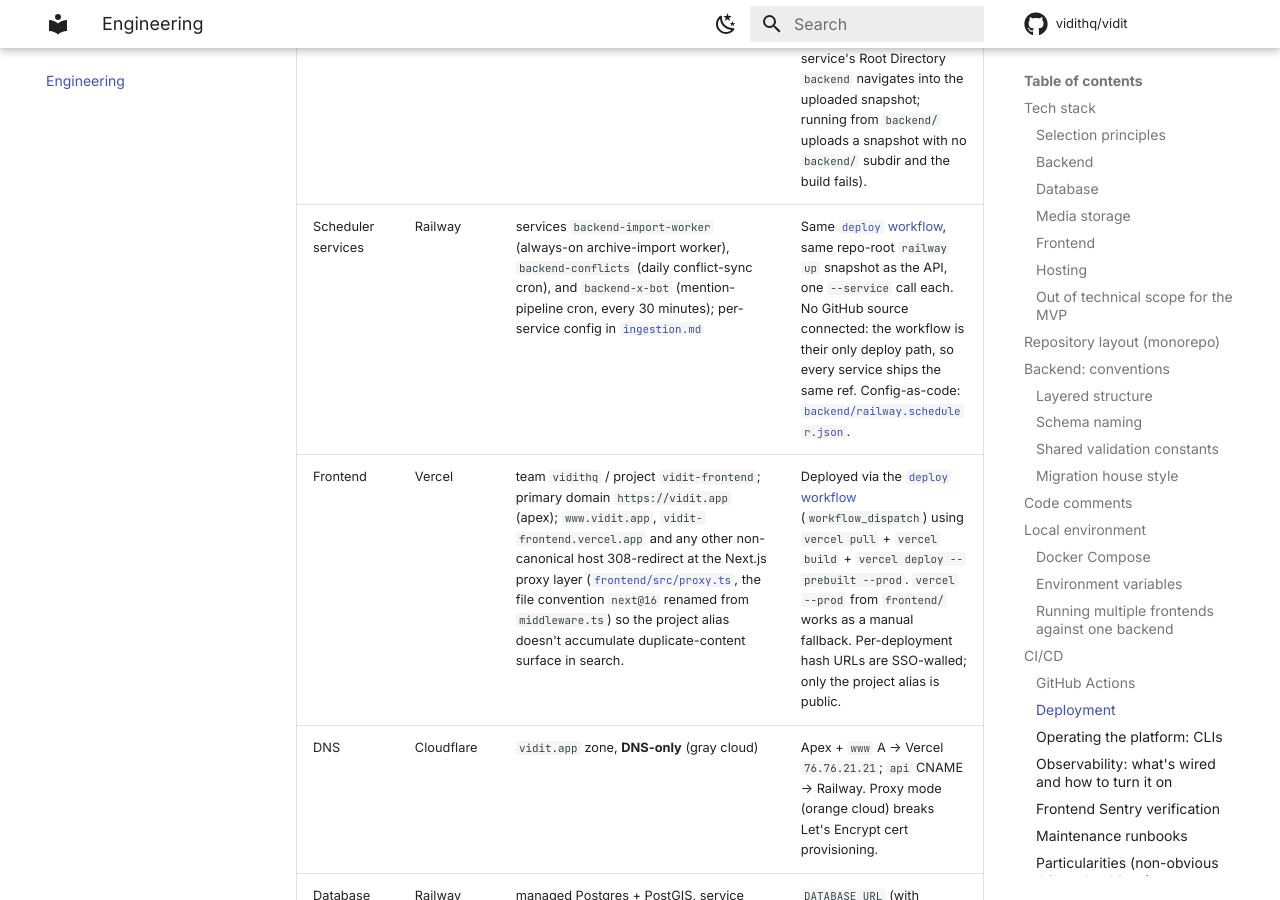
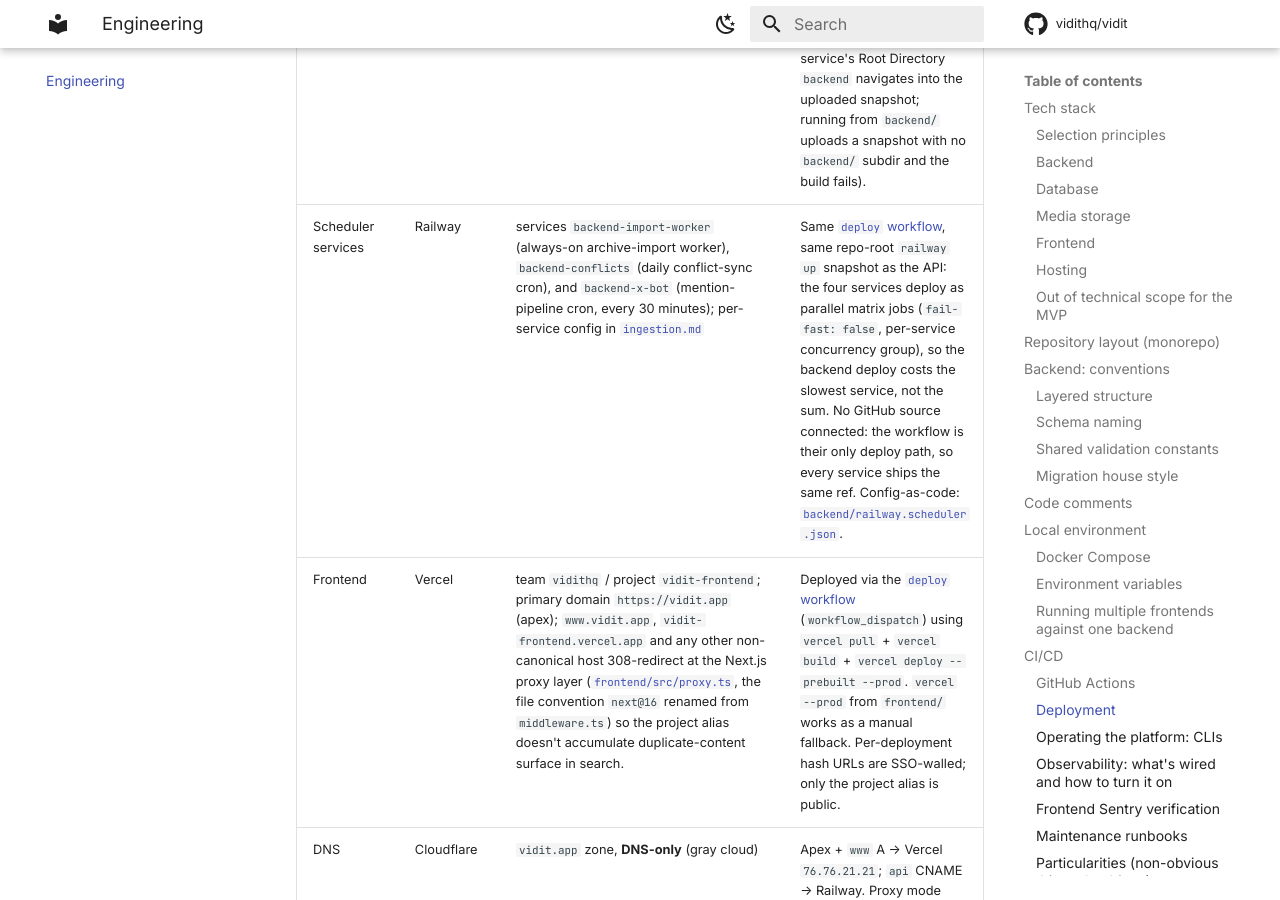
Before and after one commit to vidithq/vidit, an MkDocs documentation site: the page built from docs/engineering.md, in a window 1280 px wide and 900 px high, scrolled down 11881 px. Built offline with MkDocs 1.6.1 and Material for MkDocs 9.7.7, drawn with Linux system fonts in a browser that asks for light colours; comment, search, counter and statistics services are not loaded.

Commit message:
ci(deploy): the four railway up calls run as a parallel matrix (#185)
fail-fast: false with a per-service concurrency group: the backend
deploy costs the slowest service instead of the sum (the sequential
chain hit ~17 min on a cold rebuild).

Signed-off-by: vidit-admin <admin@vidit.app>
Co-authored-by: Claude Fable 5 <noreply@anthropic.com>

```diff
--- a/docs/engineering.md
+++ b/docs/engineering.md
@@ -349,7 +349,7 @@ Hardening (forks make every workflow run attacker-reachable):
 |---------|----------|------------|--------|
 | Source | GitHub | [`github.com/vidithq/vidit`](https://github.com/vidithq/vidit): public, AGPL-3.0. Cross-linked from the landing roadmap card, the `/about` AGPL paragraph, and the sidebar header (next to the X + Discord shortcuts). | Direct push to feature branches; `main` is branch-protected, every change lands via PR. |
 | Backend | Railway | project `vidit` / service `backend`; public host `https://api.vidit.app` (Railway-internal `backend.railway.internal`) | Dockerfile build, deployed via the [`deploy` workflow](../.github/workflows/deploy.yml) (`workflow_dispatch`). Auto-deploy on push to `main` is **off**. `railway up --service backend` from the **repo root** works as a manual fallback (the service's Root Directory `backend` navigates into the uploaded snapshot; running from `backend/` uploads a snapshot with no `backend/` subdir and the build fails). |
-| Scheduler services | Railway | services `backend-import-worker` (always-on archive-import worker), `backend-conflicts` (daily conflict-sync cron), and `backend-x-bot` (mention-pipeline cron, every 30 minutes); per-service config in [`ingestion.md`](ingestion.md) | Same [`deploy` workflow](../.github/workflows/deploy.yml), same repo-root `railway up` snapshot as the API, one `--service` call each. No GitHub source connected: the workflow is their only deploy path, so every service ships the same ref. Config-as-code: [`backend/railway.scheduler.json`](../backend/railway.scheduler.json). |
+| Scheduler services | Railway | services `backend-import-worker` (always-on archive-import worker), `backend-conflicts` (daily conflict-sync cron), and `backend-x-bot` (mention-pipeline cron, every 30 minutes); per-service config in [`ingestion.md`](ingestion.md) | Same [`deploy` workflow](../.github/workflows/deploy.yml), same repo-root `railway up` snapshot as the API: the four services deploy as parallel matrix jobs (`fail-fast: false`, per-service concurrency group), so the backend deploy costs the slowest service, not the sum. No GitHub source connected: the workflow is their only deploy path, so every service ships the same ref. Config-as-code: [`backend/railway.scheduler.json`](../backend/railway.scheduler.json). |
 | Frontend | Vercel | team `vidithq` / project `vidit-frontend`; primary domain `https://vidit.app` (apex); `www.vidit.app`, `vidit-frontend.vercel.app` and any other non-canonical host 308-redirect at the Next.js proxy layer ([`frontend/src/proxy.ts`](../frontend/src/proxy.ts), the file convention `next@16` renamed from `middleware.ts`) so the project alias doesn't accumulate duplicate-content surface in search. | Deployed via the [`deploy` workflow](../.github/workflows/deploy.yml) (`workflow_dispatch`) using `vercel pull` + `vercel build` + `vercel deploy --prebuilt --prod`. `vercel --prod` from `frontend/` works as a manual fallback. Per-deployment hash URLs are SSO-walled; only the project alias is public. |
 | DNS | Cloudflare | `vidit.app` zone, **DNS-only** (gray cloud) | Apex + `www` A → Vercel `76.76.21.21`; `api` CNAME → Railway. Proxy mode (orange cloud) breaks Let's Encrypt cert provisioning. |
 | Database | Railway | managed Postgres + PostGIS, service `postgres-db` (image `postgis/postgis:16-3.4`) | `DATABASE_URL` (with internal `*.railway.internal` host) is auto-injected onto the **`backend`** service when the DB is attached. New consumers wire it as `${{backend.DATABASE_URL}}`. Public networking is **off**; admin scripts run inside the backend container via `railway ssh --service backend`. |
```
Also changed, not shown: planning/next.md (+1 -0 lines), 1 other file.
